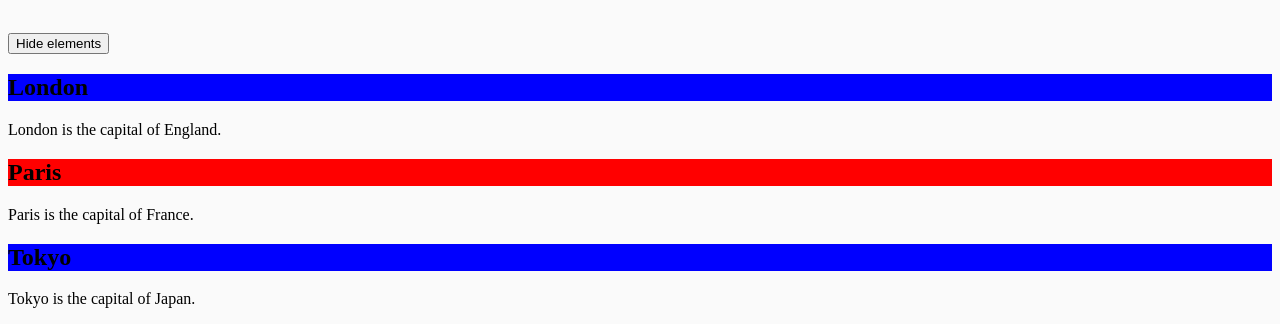
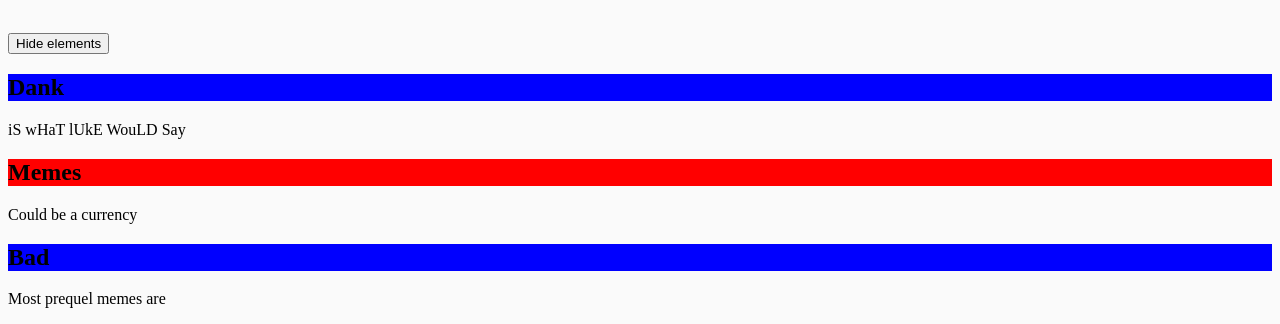
Before and after one commit to Seshwan/seshwan.github.io, a plain HTML site: page index.html in a window 1280 px wide. Shown: the part 498-822 px from the top of the page. Drawn offline with Linux system fonts and the light colour scheme.

Commit message:
Changed city headings

```diff
--- a/index.html
+++ b/index.html
@@ -78,14 +78,14 @@
 <br/>
 <button onclick="myFunction()";  id="aButton">Hide elements</button>
 
-<h2 class="city">London</h2>
-<p>London is the capital of England.</p>
+<h2 class="city">Dank</h2>
+<p>iS wHaT lUkE WouLD Say</p>
 
-<h2 class="city">Paris</h2>
-<p>Paris is the capital of France.</p>
+<h2 class="city">Memes</h2>
+<p>Could be a currency</p>
 
-<h2 class="city">Tokyo</h2>
-<p>Tokyo is the capital of Japan.</p>
+<h2 class="city">Bad</h2>
+<p>Most prequel memes are</p>
 
 
 
```
